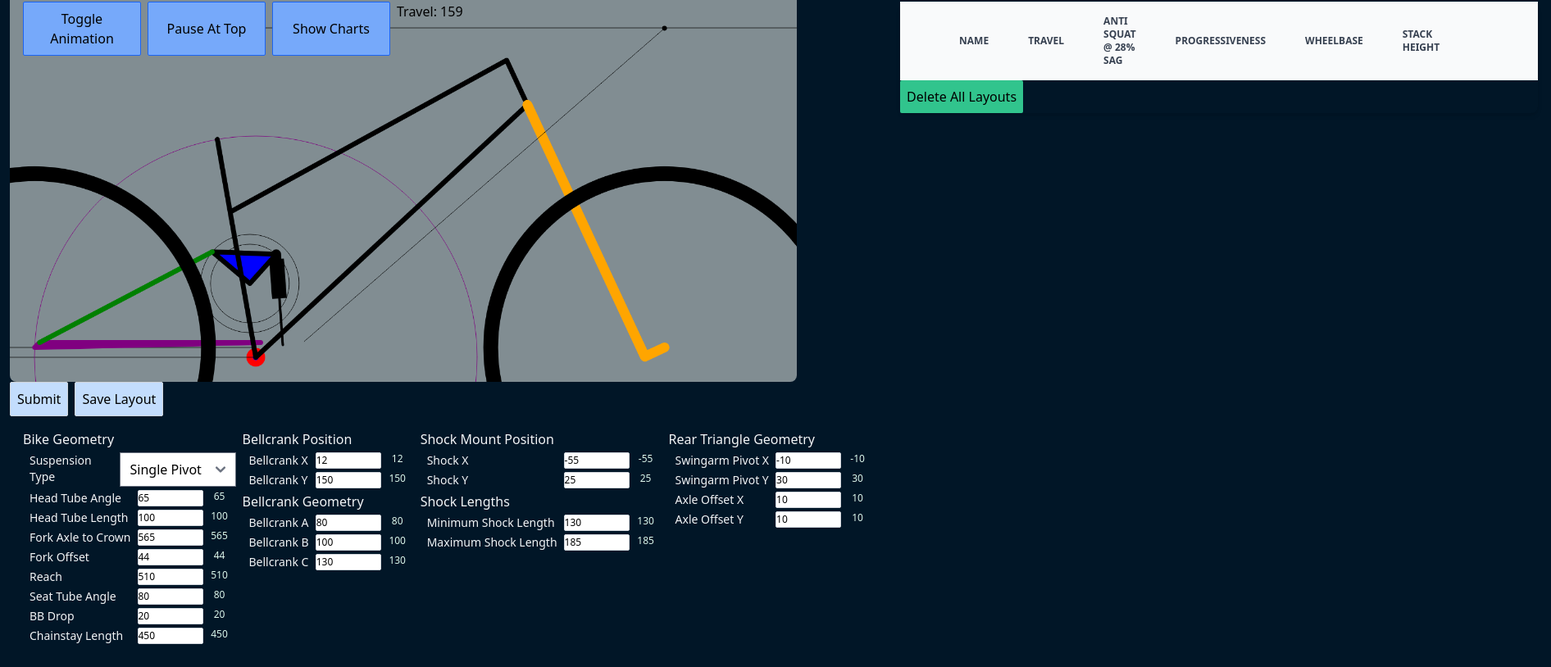
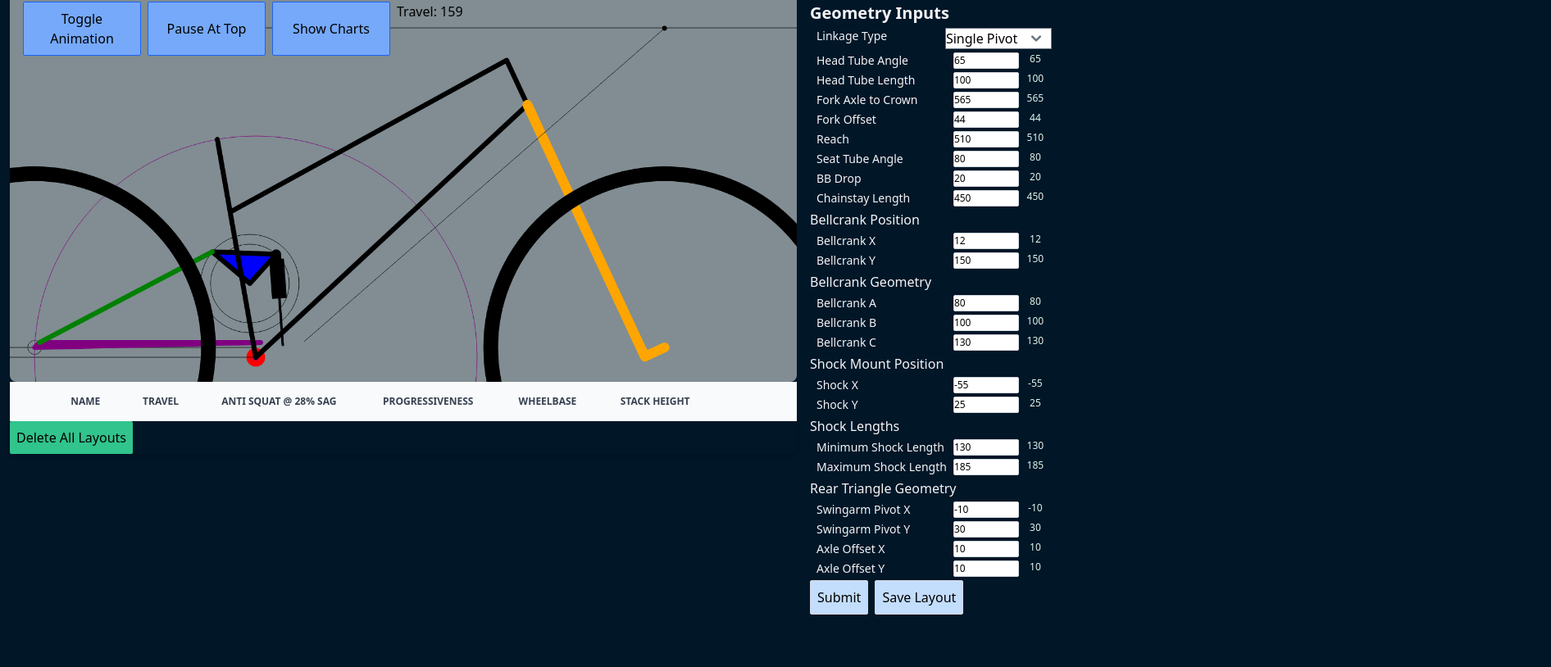
Before and after one commit to Scott-Andermann/BadDogBikes, a React (Vite) app: page / in a window 1280 px wide. Shown: the part 66-880 px from the top of the page at 82% size, 1892 px wide, since content can reach past the window. After the commit the page ends 844 px from the top, so only its background shows below. Built offline with nearby package versions, Linux system fonts and the light colour scheme.

Commit message:
fix calculations of axle position

```diff
--- a/src/App.tsx
+++ b/src/App.tsx
@@ -81,19 +81,20 @@ function App() {
             chainGrowth={chainGrowth}
             setChainGrowth={setChainGrowth}
           />
-          <InputForm
-            setNewValues={setLayoutValues}
-            setIsOpen={setIsOpen}
-            layoutValues={layoutValues}
-            updateFromList={updateFromList}
-          />
-        </div>
-        <div>
           <LayoutList
             layoutArray={layoutArray}
             setLayoutArray={setLayoutArray}
             setLayoutValues={setLayoutValues}
             setUpdateFromList={setUpdateFromList}
+          />
+
+        </div>
+        <div>
+        <InputForm
+            setNewValues={setLayoutValues}
+            setIsOpen={setIsOpen}
+            layoutValues={layoutValues}
+            updateFromList={updateFromList}
           />
         </div>
       </div>
--- a/src/InputForm.tsx
+++ b/src/InputForm.tsx
@@ -1,6 +1,6 @@
-import { SetStateAction, useEffect } from "react";
-import { useForm } from "react-hook-form";
-import InputField from "./InputField";
+import { SetStateAction, useEffect } from 'react';
+import { useForm } from 'react-hook-form';
+import InputField from './InputField';
 
 export interface DefaultValues {
   bellcrankX: number;
@@ -28,7 +28,7 @@ export interface DefaultValues {
   reach: number;
   seatStayOffset: number;
   rearPivotToAxleLength: number;
-  layoutType: "horst" | "singlePivot";
+  layoutType: 'horst' | 'singlePivot';
 }
 
 export const defaultValues: DefaultValues = {
@@ -57,7 +57,7 @@ export const defaultValues: DefaultValues = {
   reach: 510,
   seatStayOffset: 10,
   rearPivotToAxleLength: 20,
-  layoutType: "singlePivot",
+  layoutType: 'singlePivot',
 };
 
 const InputForm = ({
@@ -78,7 +78,7 @@ const InputForm = ({
     reset,
   } = useForm({ defaultValues: defaultValues });
   const inputClasses =
-    "border border-solid border-gray-300 rounded-sm bg-blue-200";
+    'border border-solid border-gray-300 rounded-sm bg-blue-200';
 
   const onSubmit = (data: DefaultValues) => {
     setNewValues(data);
@@ -90,22 +90,16 @@ const InputForm = ({
 
   return (
     <form onBlur={handleSubmit((data) => onSubmit(data))}>
-      <div className="flex flex-row gap-2">
-        <input className={`${inputClasses} max-w-max p-2`} type="submit" />
-        <button
-          onClick={() => setIsOpen(true)}
-          className="bg-blue-200 border-gray-300 border border-solid rounded-sm p-2"
-          type="button"
-        >
-          Save Layout
-        </button>
-      </div>
       <div className="flex flex-row gap-2 p-4">
         <div className="flex flex-col gap-1">
-          <h3 className="text-gray-100">Bike Geometry</h3>
-          <div className="flex flex-row gap-2 ml-2">
-            <label className="text-sm text-gray-100">Suspension Type</label>
-            <select {...register("layoutType")}>
+          <h2 className="text-gray-100 text-xl font-bold">
+            Geometry Inputs
+          </h2>
+          <div className="flex flex-row gap-2 ml-2 justify-between">
+            <label className="text-sm text-gray-100">
+              Linkage Type
+            </label>
+            <select {...register('layoutType')} className="p-0">
               <option value="singlePivot">Single Pivot</option>
               <option value="horst">Horst Link</option>
             </select>
@@ -174,8 +168,6 @@ const InputForm = ({
             errors={errors}
             currentValue={layoutValues.chainStay}
           />
-        </div>
-        <div className="flex flex-col gap-1">
           <h3 className="text-gray-100">Bellcrank Position</h3>
           <InputField
             label="Bellcrank X"
@@ -218,8 +210,6 @@ const InputForm = ({
             errors={errors}
             currentValue={layoutValues.bellcrankC}
           />
-        </div>
-        <div className="flex flex-col gap-1">
           <h3 className="text-gray-100">Shock Mount Position</h3>
           <InputField
             label="Shock X"
@@ -254,8 +244,6 @@ const InputForm = ({
             errors={errors}
             currentValue={layoutValues.shockMax}
           />
-        </div>
-        <div className="flex flex-col gap-1">
           <h3 className="text-gray-100">Rear Triangle Geometry</h3>
           <InputField
             label="Swingarm Pivot X"
@@ -273,7 +261,7 @@ const InputForm = ({
             errors={errors}
             currentValue={layoutValues.swingarmPivotY}
           />
-          {layoutValues.layoutType === "singlePivot" ? (
+          {layoutValues.layoutType === 'singlePivot' ? (
             <>
               <InputField
                 label="Axle Offset X"
@@ -293,7 +281,7 @@ const InputForm = ({
               />
             </>
           ) : null}
-          {layoutValues.layoutType === "horst" ? (
+          {layoutValues.layoutType === 'horst' ? (
             <>
               <InputField
                 label="Seat Stay Offset"
@@ -313,6 +301,19 @@ const InputForm = ({
               />
             </>
           ) : null}
+          <div className="flex flex-row gap-2">
+            <input
+              className={`${inputClasses} max-w-max p-2`}
+              type="submit"
+            />
+            <button
+              onClick={() => setIsOpen(true)}
+              className="bg-blue-200 border-gray-300 border border-solid rounded-sm p-2"
+              type="button"
+            >
+              Save Layout
+            </button>
+          </div>
         </div>
       </div>
     </form>
--- a/src/LayoutList.tsx
+++ b/src/LayoutList.tsx
@@ -38,7 +38,6 @@ const LayoutList = ({
   };
 
   const updateColor = (e: string, id: number) => {
-    console.log(e, id);
     setLayoutArray((prev) =>
       prev.map((layout) =>
         layout.id === id ? { ...layout, color: e } : layout
@@ -61,7 +60,7 @@ const LayoutList = ({
   const headingStyles = 'px-6 py-4';
 
   return (
-    <div className="relative shadow-md m-4 rounded-lg">
+    <div className="relative shadow-md rounded-lg">
       <table className="w-full text-sm text-left rtl:text-right text-gray-500 dark:text-gray-400 sm:rounded-lg">
         <thead className="text-xs text-gray-700 uppercase bg-gray-50 dark:bg-gray-700 dark:text-gray-400 sm:rounded-lg overflow-hidden">
           <tr className="rounded-lg">
--- a/src/ResultsWrapper.tsx
+++ b/src/ResultsWrapper.tsx
@@ -8,7 +8,7 @@ import {
 } from "./data/singlePivotCalculations";
 import LayoutDiagram from "./LayoutDiagram";
 import ScatterPlot from "./ScatterPlot";
-import { calculateRearPivot, calculateLeverRatio, calculateChainGrowth } from "./data/fourBarCalculations";
+import { calculateRearPivot, calculateLeverRatio, calculateChainGrowth, calculateSeatStayLength } from "./data/fourBarCalculations";
 import {
   horstLinkAxlePath,
   horstLinkSeatStayLength,
@@ -56,12 +56,17 @@ const ResultsWrapper = ({
     shockPosition,
     outputAngle,
     seatStayPosition,
-    seatStayLength,
   } = calculatedPositions(layoutValues);
 
   useEffect(() => {
     if (layoutValues.layoutType === "singlePivot") {
       const swingarmLength = singlePivotSwingarmLength(layoutValues);
+      const seatStayLength = calculateSeatStayLength(
+        layoutValues,
+        shockSteps,
+        shockPosition,
+        outputAngle
+      );
       const rearPivotPosition = calculateRearPivot(
         layoutValues,
         shockSteps,
@@ -77,10 +82,11 @@ const ResultsWrapper = ({
       );
     }
     if (layoutValues.layoutType === "horst") {
-      const { seatStayLength, swingarmLength } = horstLinkSeatStayLength(
+      const { seatStayLength, swingarmLength, thetaInSeatStay, lAC } = horstLinkSeatStayLength(
         layoutValues,
         outputAngle
       );
+
       const rearPivotPosition = calculateRearPivot(
         layoutValues,
         shockSteps,
@@ -88,15 +94,16 @@ const ResultsWrapper = ({
         shockPosition,
         outputAngle,
         seatStayPosition,
-        seatStayLength
+        seatStayLength,
       );
       setRearPivotPosition(rearPivotPosition);
       setAxlePath(
         horstLinkAxlePath(
-          layoutValues,
           seatStayLength,
           seatStayPosition,
-          rearPivotPosition
+          rearPivotPosition,
+          thetaInSeatStay,
+          lAC,
         )
       );
     }
--- a/src/ScatterPlot.tsx
+++ b/src/ScatterPlot.tsx
@@ -66,8 +66,6 @@ const ScatterPlot = ({
   travelOnXaxis = false,
 }: ScatterChartProps) => {
 
-  console.log(arrayInput);
-
   const data = {
     datasets: [
       {
--- a/src/data/draw.ts
+++ b/src/data/draw.ts
@@ -1,5 +1,6 @@
 import { HumanInputProps } from "../HumanInputs";
 import { DefaultValues } from "../InputForm";
+import { calculateLengthOfLine } from "./fourBarCalculations";
 
 export interface Position {
   x: number;
@@ -101,6 +102,10 @@ DrawMasterProps) => {
   ctx.beginPath();
   ctx.moveTo(zeroOffset.x, zeroOffset.y - 20);
   ctx.lineTo(0, zeroOffset.y - 20);
+  ctx.stroke();
+
+  ctx.beginPath();
+  ctx.arc(zeroOffset.x - axlePath[axlePath.length - 1].x, zeroOffset.y - axlePath[axlePath.length - 1].y, calculateLengthOfLine(rearPivotPosition[rearPivotPosition.length - 1], axlePath[axlePath.length -1]), 0, 2 * Math.PI);
   ctx.stroke();
 
   //chainstay
--- a/src/data/horstLinkCalculations.ts
+++ b/src/data/horstLinkCalculations.ts
@@ -2,7 +2,6 @@ import { DefaultValues } from "../InputForm";
 import { Position } from "./draw";
 import {
   calculateLengthOfLine,
-  lawOfCosinesThreeSides,
 } from "./fourBarCalculations";
 
 export const horstLinkSeatStayLength = (
@@ -24,16 +23,12 @@ export const horstLinkSeatStayLength = (
       Math.cos(Math.asin(layoutValues.bbDrop / layoutValues.chainStay)),
     y: layoutValues.bbDrop,
   };
-
   const lAC = calculateLengthOfLine(
     bellcrankInitialPosition,
     axleInitialPosition
   );
-  const thetaInSeatStay = Math.asin(layoutValues.seatStayOffset / lAC);
-
-  const seatStayLength =
-    lAC * Math.cos(thetaInSeatStay) - layoutValues.rearPivotToAxleLength;
-
+  const thetaInSeatStay = Math.atan((layoutValues.seatStayOffset) / (lAC - layoutValues.rearPivotToAxleLength));
+  const seatStayLength = Math.sqrt(layoutValues.seatStayOffset ** 2 + (lAC - layoutValues.rearPivotToAxleLength) ** 2);
   const thetaAB =
     Math.asin((bellcrankInitialPosition.x - axleInitialPosition.x) / lAC) -
     thetaInSeatStay;
@@ -42,22 +37,20 @@ export const horstLinkSeatStayLength = (
     x: bellcrankInitialPosition.x - seatStayLength * Math.sin(thetaAB),
     y: bellcrankInitialPosition.y - seatStayLength * Math.cos(thetaAB),
   };
-  console.log(rearPivotInitialPosition);
 
-  const swingarmLength = calculateLengthOfLine(rearPivotInitialPosition, {
-    x: layoutValues.swingarmPivotX,
-    y: layoutValues.swingarmPivotY,
-  });
 
-  return { seatStayLength, swingarmLength };
+
+  return { seatStayLength, swingarmLength, thetaInSeatStay, lAC };
 };
 
 export const horstLinkAxlePath = (
-  layoutValues: DefaultValues,
   seatStayLength: number,
   seatStayPosition: Position[],
-  rearPivotPosition: Position[]
+  rearPivotPosition: Position[],
+  thetaInSeatStay: number,
+  lAC: number,
 ) => {
+
   const thetaAB = seatStayPosition.map((position, index) => {
     return Math.asin(
       (position.x - rearPivotPosition[index].x) / seatStayLength
@@ -66,18 +59,17 @@ export const horstLinkAxlePath = (
 
   const axlePosition = thetaAB.map((angle, index) => {
     const position: Position = {
-      x:
-        -(seatStayLength + layoutValues.rearPivotToAxleLength) *
-          Math.sin(angle) -
-        layoutValues.seatStayOffset * Math.cos(angle) +
-        seatStayPosition[index].x,
-      y:
-        -(seatStayLength + layoutValues.rearPivotToAxleLength) *
-          Math.cos(angle) +
-        layoutValues.seatStayOffset * Math.sin(angle) +
-        seatStayPosition[index].y,
+
+      x: - lAC * Math.sin(angle + thetaInSeatStay) + seatStayPosition[index].x,
+      y: - lAC * Math.cos(angle + thetaInSeatStay) + seatStayPosition[index].y,
     };
     return position;
   });
+
+  // console.log(axlePosition);
+
+
+
+
   return axlePosition;
 };
```
